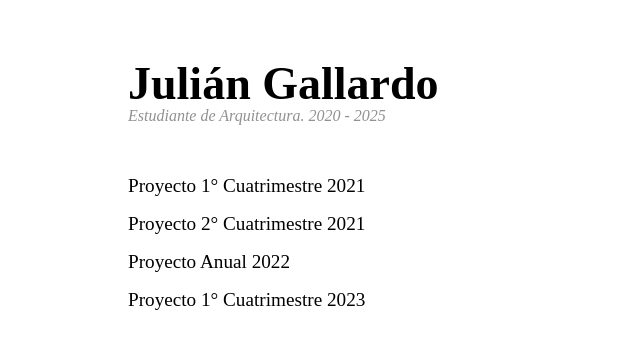
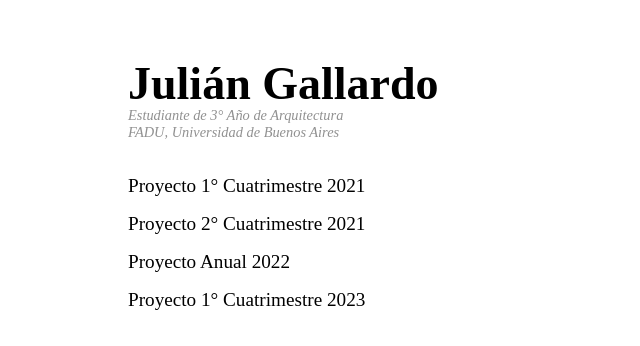
Before and after one commit to julian-gallardo/julian-gallardo.github.io, a plain HTML site: page index.html in a window 1280 px wide. Shown: the whole page, without its empty margins (0-640 px from the left). Drawn offline with Linux system fonts and the light colour scheme; some packages are replaced by stand-ins of ours; a script that the page names is missing.

Commit message:
subtitulo

```diff
--- a/index.html
+++ b/index.html
@@ -19,7 +19,8 @@
 <div style="display:flex; flex-direction:row; width:100%; justify-content:space-between; margin-bottom:40px">
 <div>
 <h1 style="font-weight: 600; color:#000000; font-size:46px; line-height:1; margin-bottom: 0%;"  >Julián Gallardo</h1>
-<p style="font-size: 100%;color: #919191; margin-top: 0%"><i>Estudiante de Arquitectura. 2020 - 2025</i></p>
+<p style="font-size: 90%;color: #919191; margin-top: 0%; margin-bottom: 0%;"><i>Estudiante de 3° Año de Arquitectura </i></p>
+<p style="font-size: 90%;color: #919191; margin-top: 0%; margin-bottom: 0%;"><i>FADU, Universidad de Buenos Aires </i></p>
 <br>
 <p><a class="linkPage" href="project1.html" >Proyecto 1° Cuatrimestre 2021</a></p>
 <p><a class="linkPage" href="project2.html" >Proyecto 2° Cuatrimestre 2021</a></p>
```
